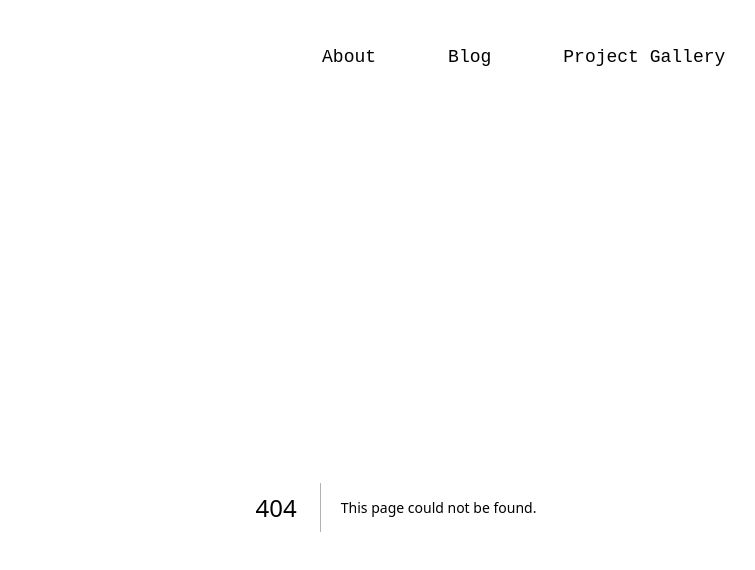
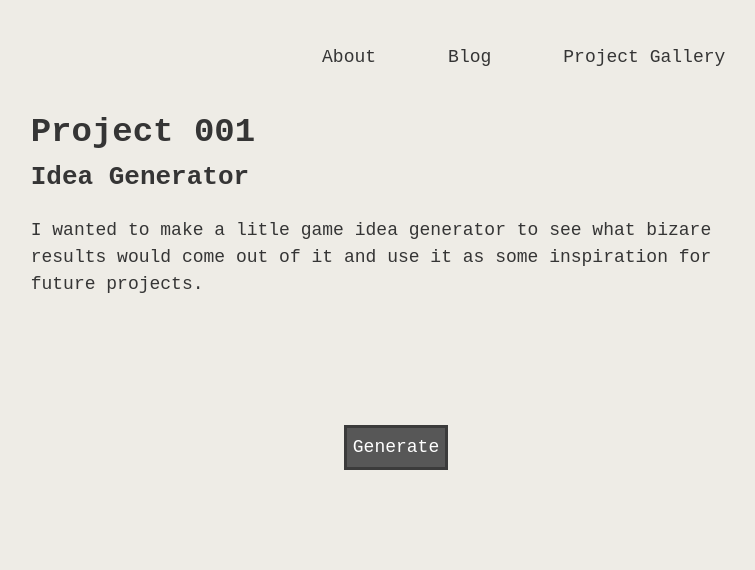
Before and after one commit to SomeGuy13/portfolio, a Next.js app: page /projects/idea-generator in a window 1280 px wide. Before the commit this address had no page. Shown: the top 570 px of the page, without its empty margins (244-999 px from the left). Built offline with nearby package versions, Linux system fonts and the light colour scheme.

Commit message:
added idea generator

```diff
--- a/src/app/projects/bubblepopper/page.tsx
+++ b/src/app/projects/bubblepopper/page.tsx
@@ -6,6 +6,7 @@ export default function Page() {
     <div>
       <h1>Project 000</h1>
       <h3 className='mb-2'>Simple Bubble Popper</h3>
+      <br/>
       <p>
         This was a little hello world of sorts for me to figure out how getting an app on the app stores worked.
         I whipped up a quick and simple game in Unity where the player would need to tap on small little
--- /dev/null
+++ b/src/app/projects/idea-generator/ideaGenerator.tsx
@@ -0,0 +1,24 @@
+'use server';
+
+import { promises as fs } from 'fs';
+
+export default async function generateIdea() {
+  'use server';
+
+  try {
+    const ideaFile = await fs.readFile(process.cwd() + '/src/app/projects/idea-generator/ideas.json', 'utf8');
+    const ideaData = JSON.parse(ideaFile);
+
+    let generatedIdea: string = `You are a blank who must do blank`;
+
+    let randomInt1 = Math.floor(Math.random() * ((ideaData.people.length - 1) + 1));
+    let randomInt2 = Math.floor(Math.random() * ((ideaData.tasks.length - 1) + 1));
+
+    generatedIdea = `You are a ${ideaData.people[randomInt1]} who must ${ideaData.tasks[randomInt2]}`;
+
+    return generatedIdea;
+  } catch (error) {
+    console.error('Error parsing idea data:', error);
+    throw error;
+  }
+}
--- /dev/null
+++ b/src/app/projects/idea-generator/ideas.json
@@ -0,0 +1,4 @@
+{
+  "people": ["snowman", "custodian", "skeleton", "fox", "chicken", "rabbit"],
+  "tasks": ["clean their room", "defend a castle", "do homework"]
+}
--- /dev/null
+++ b/src/app/projects/idea-generator/page.tsx
@@ -0,0 +1,35 @@
+'use client';
+
+import React from 'react';
+import { useState } from 'react';
+import generateIdea from './ideaGenerator.tsx';
+
+export default function Page({idea}: { idea: string }) {
+  const [generatedIdea, setGeneratedIdea] = useState(idea);
+
+  const handleClick = async () => {
+    try {
+      const newIdea = await generateIdea();
+      setGeneratedIdea(newIdea);
+    } catch (error) {
+      console.error('Error generating new idea:', error);
+      alert('Failed to generate new idea. Please try again.');
+    }
+  };
+
+  return (
+    <div>
+      <h1>Project 001</h1>
+      <h3>Idea Generator</h3>
+      <br/>
+      <p>I wanted to make a litle game idea generator to see what bizare results would come out of it and use it as some inspiration for future projects.</p>
+      <div className='mx-auto w-fit mt-24'>
+        <p className='text-center'>{generatedIdea}</p>
+        <br/>
+        <div className='button w-fit p-1.5 mt-3 mx-auto' onClick={handleClick}>
+          <p className='select-none'>Generate</p>
+        </div>
+      </div>
+    </div>
+  )
+}
--- a/src/app/projects/page.tsx
+++ b/src/app/projects/page.tsx
@@ -8,6 +8,11 @@ export default function Home() {
       <div className='lg:flex'>
         <h1 className='text-nowrap md:text-7xl mr-6 pt-5'>Project Gallery</h1>
       </div>
+      <ProjectLayer projectTitle={'Project 001'}
+        projectDescription={'Random game idea generator'}
+        pathName={'idea-generator'}
+        right={true}
+        ></ProjectLayer>
       <ProjectLayer projectTitle={'Project 000'}
         projectDescription={'Simple bubble popping game'}
         pathName={'bubblepopper'}
```
